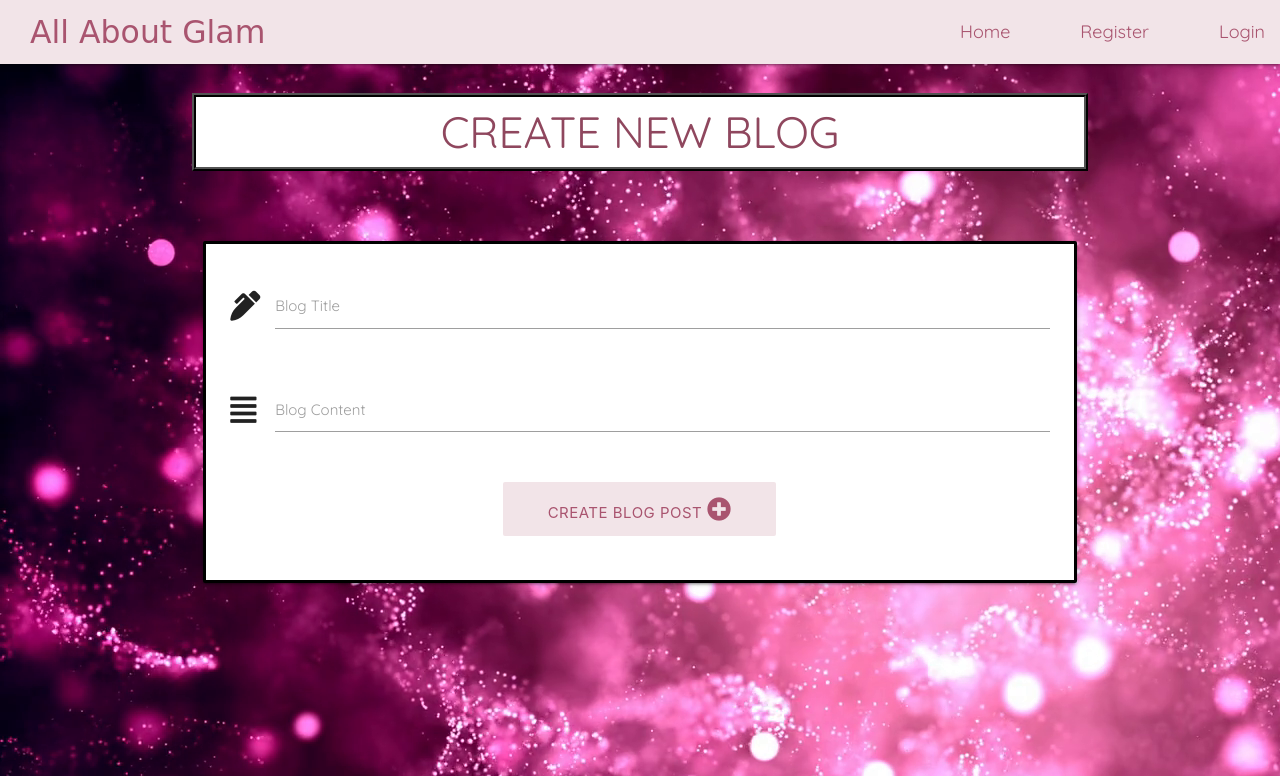
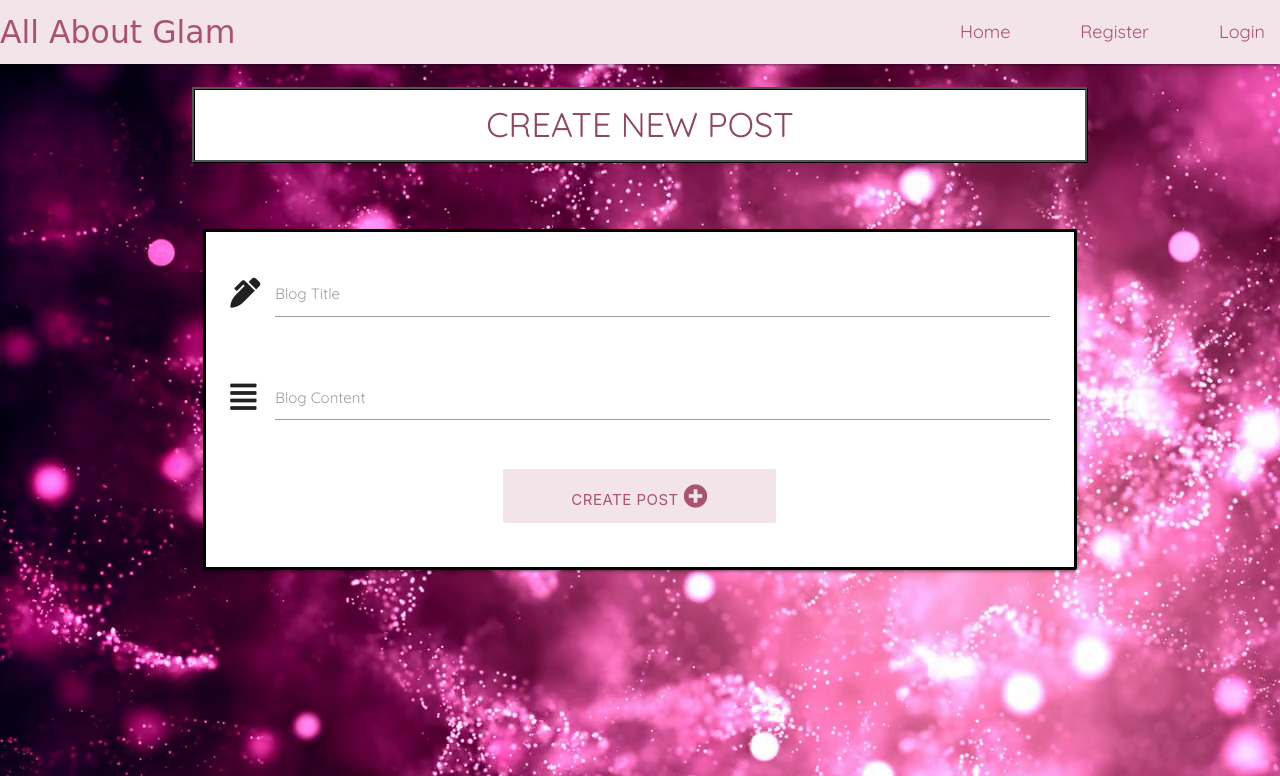
Before and after one commit to Vasileia-Apostolou/all_about_glam_blog, a Flask app: page /create_blogpost in a window 1280 px wide. Shown: the top 776 px of the page. Run offline with Flask 2, Linux system fonts and the light colour scheme; some libraries are stand-ins or nearby versions; some web fonts are replaced.

Commit message:
Add styling to logo

```diff
--- a/static/css/style.css
+++ b/static/css/style.css
@@ -2,52 +2,25 @@
 
 body {
     background: url("/static/images/bg8.jpg");
-
-
-
     font-family: "Quicksand", sans-serif;
 }
 
-h3 {
+.page-title {
     background-color: white;
     color: #8f475e;
     line-height: 70px;
-    border: 4px ridge black;
+    border: 3px ridge black;
     text-transform: uppercase;
-}
-
-h4 {
-    color: white;
-    text-shadow: 2px 1px 2px black;
 }
 
 small a {
     color: #8f475e;
 }
 
-form {
-    margin-top: 5%;
-}
-
-.card-panel {
-    border: 3px solid black;
-}
-
-.collapsible {
-    background-color: white;
-}
-
-.blogpost-form {
-    background-color: white;
-
-}
-
 /* -------- LOGO -------- */
 .brand-logo {
     font-family: "Sail", cursive;
-    font-size: 20%;
     color: #a9546f !important;
-    margin-left: 30px;
 }
 
 /* --------- NAVBAR --------- */
@@ -79,3 +52,38 @@ form {
 .buttons:hover {
     background-color: #e5cad2;
 }
+
+/* ------- USERS PROFILE ------- */
+.users-profile {
+    background-color: white;
+    color: #8f475e;
+    line-height: 70px;
+    text-transform: capitalize;
+}
+
+/* ------- FORMS -------- */
+form {
+    margin-top: 5%;
+}
+
+.blogpost-form {
+    background-color: white;
+}
+
+.card-panel {
+    border: 3px solid black;
+}
+
+/* -------- SEARCH SECTION --------- */
+.search-section {
+    background-color: white;
+}
+
+.no-results {
+    color: white;
+    text-shadow: 2px 1px 2px black;
+}
+
+
+
+/* ------- MEDIA QUERIES -------- */
--- a/templates/base.html
+++ b/templates/base.html
@@ -24,7 +24,7 @@
                 <li><a class="nav-styling" href="{{ url_for('blog_posts') }}">Home</a></li>
 			    {% if session.username %}
 				    <li><a class="nav-styling" href="{{ url_for('users', username=session['username']) }}">Profile</a></li>
-                    <li><a class="nav-styling" href="{{ url_for('create_blogpost') }}">Create Blog</a></li>
+                    <li><a class="nav-styling" href="{{ url_for('create_blogpost') }}">Create Post</a></li>
 				    <li><a class="nav-styling" href="{{ url_for('logout') }}">Log Out</a></li>
 			    {% else %}
 			    	<li><a class="nav-styling" href="{{ url_for('register') }}">Register</a></li>
@@ -38,7 +38,7 @@
 		<li><a class="center-align nav-styling" href="{{ url_for('blog_posts') }}">Home</a></li>
 		{% if session.username %}
 				<li><a class="center-align nav-styling" href="{{ url_for('users', username=session['username']) }}">Profile</a></li>
-                <li><a class="center-align nav-styling" href="{{ url_for('create_blogpost') }}">Create Blog</a></li>
+                <li><a class="center-align nav-styling" href="{{ url_for('create_blogpost') }}">Create Post</a></li>
 				<li><a class="center-align nav-styling" href="{{ url_for('logout') }}">Log Out</a></li>
 			{% else %}
 			    <li><a class="center-align nav-styling" href="{{ url_for('register') }}">Register</a></li>
--- a/templates/create_blogpost.html
+++ b/templates/create_blogpost.html
@@ -1,7 +1,7 @@
 {% extends "base.html" %}
 {% block content %}
 
-<h3 class="center-align">Create New Blog</h3>
+<h4 class="center-align page-title">Create New Post</h4>
 
 <div class="row">
 	<form class="col s12" method="POST" action="{{ url_for('create_blogpost') }}">
@@ -22,7 +22,7 @@
 			</div>
 			<div class="row">
 				<div class="col s12 center-align">
-					<button type="submit" class="col s12 m4 offset-m4 buttons btn-large hvr-grow hvr-glow">Create Blog Post <i class="fas fa-plus-circle prefix"></i></button>
+					<button type="submit" class="col s12 m4 offset-m4 buttons btn-large hvr-grow hvr-glow">Create Post <i class="fas fa-plus-circle prefix"></i></button>
 				</div>
 			</div>
 		</div>
--- a/templates/edit_post.html
+++ b/templates/edit_post.html
@@ -1,7 +1,7 @@
 {% extends "base.html" %}
 {% block content %}
 
-<h3 class="center-align">Edit Post</h3>
+<h4 class="center-align page-title">Edit Post</h4>
 
 <div class="row">
 	<form class="col s12" method="POST" action="{{ url_for('edit_post', blogpost_id=blogpost._id) }}">
--- a/templates/login.html
+++ b/templates/login.html
@@ -3,7 +3,7 @@
 
 <div class="row">
 	<form class="col s12 m8 offset-m2" method="POST" action="{{ url_for('login') }}">
-    <h3 class="center-align">Login</h3>
+    <h4 class="center-align page-title">Login</h4>
 		<div class="card-panel">
 			<div class="row">
 				<div class="input-field col s12">
--- a/templates/register.html
+++ b/templates/register.html
@@ -3,7 +3,7 @@
 
 <div class="row">
 	<form class="col s12 m8 offset-m2" method="POST" action="{{ url_for('register') }}">
-    <h3 class="center-align">Register</h3>
+    <h4 class="center-align page-title">Register</h4>
 		<div class="card-panel">
 			<div class="row">
 				<div class="input-field col s12">
--- a/templates/users.html
+++ b/templates/users.html
@@ -5,7 +5,7 @@
 <div class="row">
 	<div class="col s12 m8 offset-m2">
 		<div class="card-panel">
-			<h3 class="center.align">{{ username }}'s Profile </h3>
+			<h4 class="center-align users-profile">{{ username }}'s Profile </h4>
 		</div>
 	</div>
 </div>
```
Also changed, not shown: templates/blogpost.html (+8 -5 lines).
